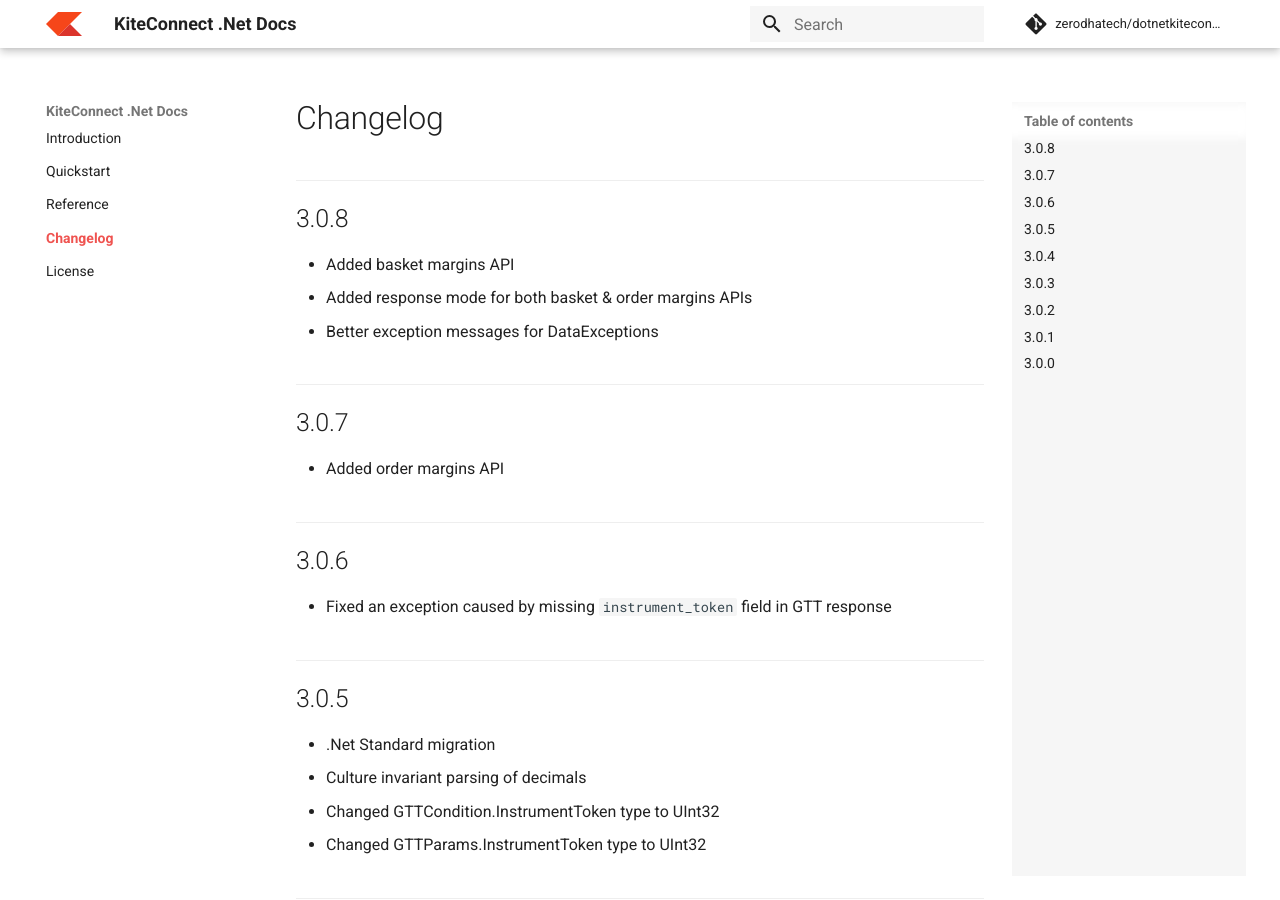
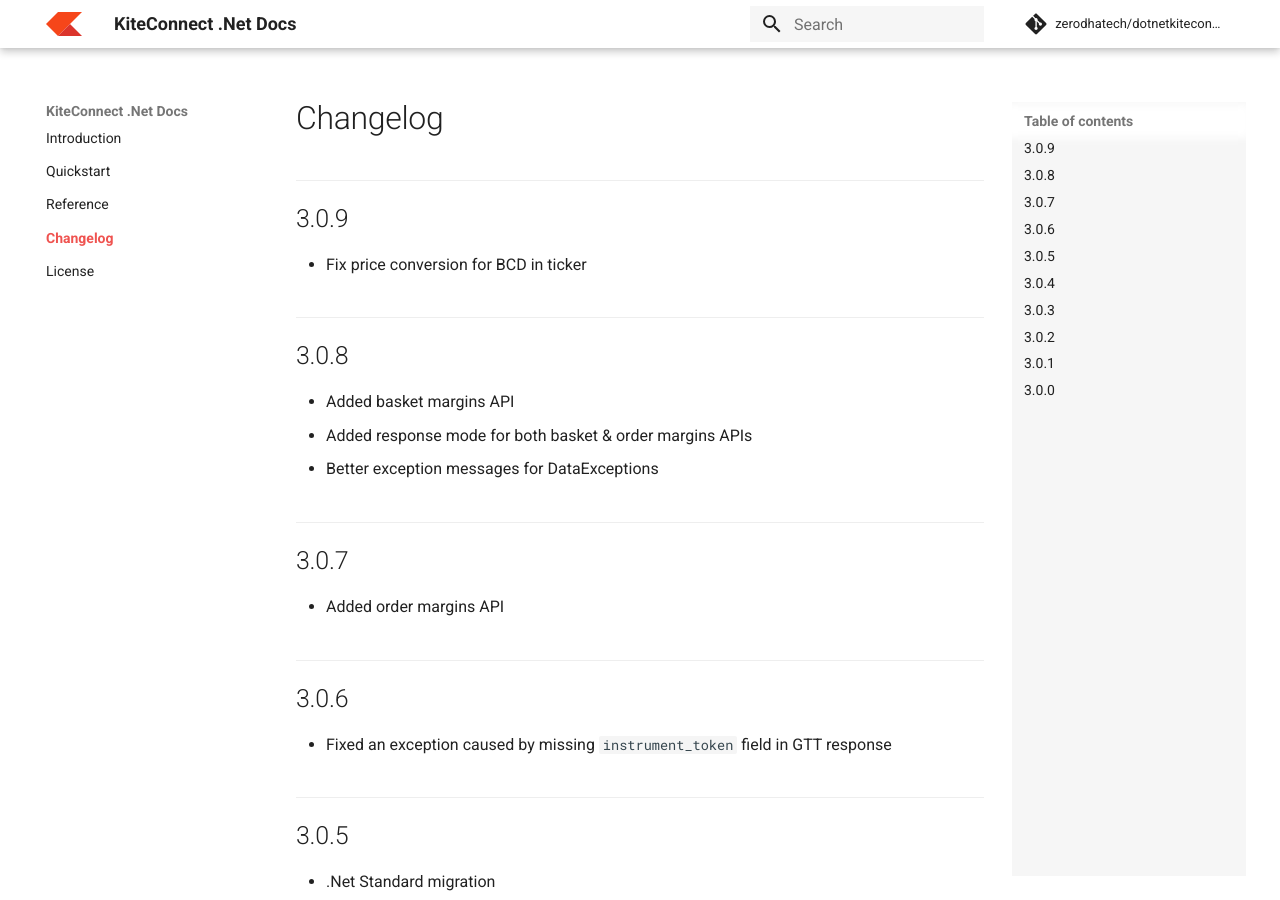
Before and after one commit to zerodha/dotnetkiteconnect, an MkDocs documentation site: the page built from Documentation/docs/changelog.md, in a window 1280 px wide and 900 px high. Built offline with MkDocs 1.6.1 and Material for MkDocs 9.7.7, drawn with Linux system fonts in a browser that asks for light colours; comment, search, counter and statistics services are not loaded.

Commit message:
version: bump to 3.0.9

```diff
--- a/Documentation/docs/changelog.md
+++ b/Documentation/docs/changelog.md
@@ -1,3 +1,7 @@
+## 3.0.9
+
+* Fix price conversion for BCD in ticker
+
 ## 3.0.8
 
 * Added basket margins API
```
Also changed, not shown: CHANGELOG.md, 1 other file.
